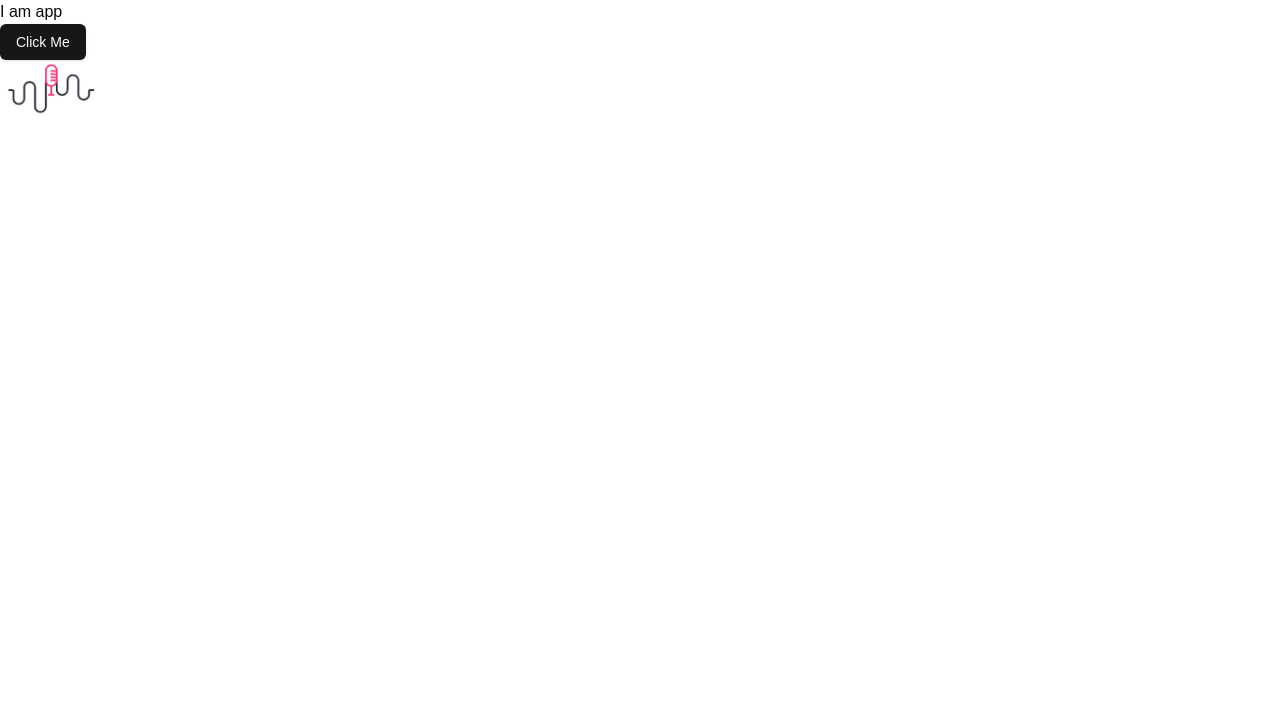
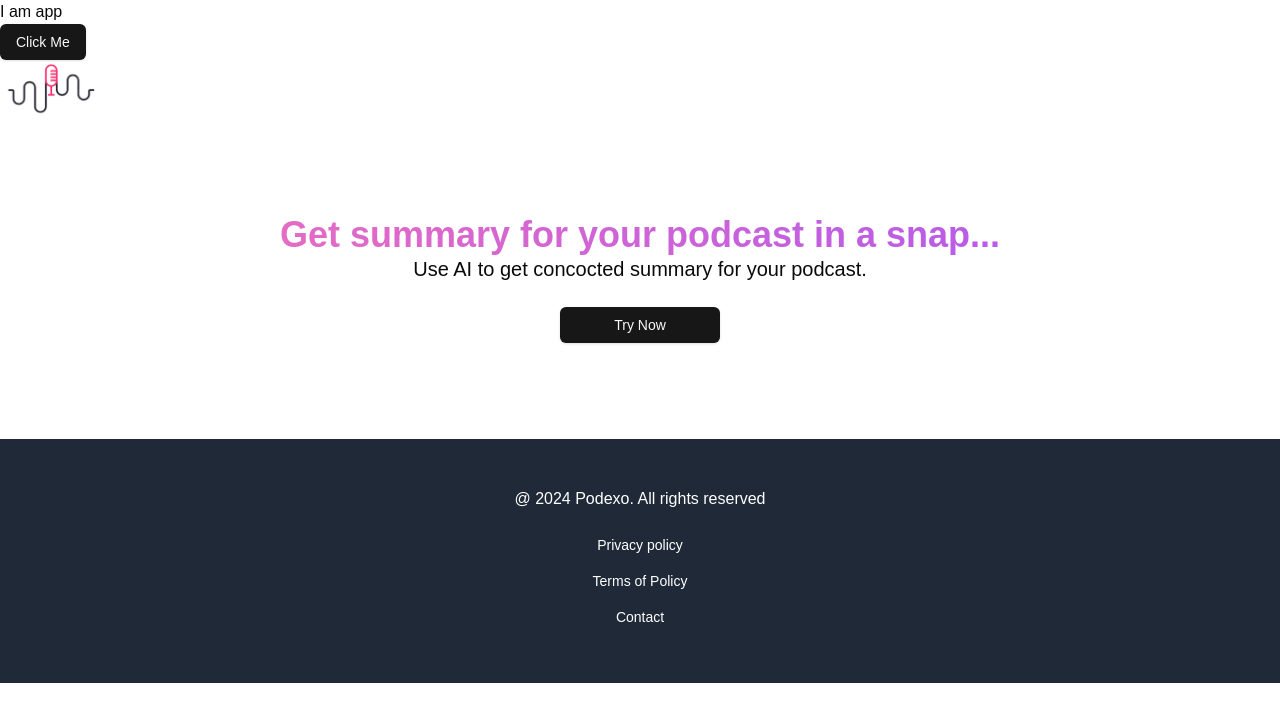
Before and after one commit to Aviral0702/Podexo, a Next.js app: page / in a window 1280 px wide. Shown: the top 722 px of the page. Built offline with nearby package versions, Linux system fonts and the light colour scheme.

Commit message:
Refactor layout and add HeroSection and Footer components

```diff
--- a/src/app/layout.tsx
+++ b/src/app/layout.tsx
@@ -29,10 +29,7 @@ export default function RootLayout({
       <body
         className={`${geistSans.variable} ${geistMono.variable} antialiased`}
       >
-        <SessionProvider>
-          {children}
-        </SessionProvider>
-
+        <SessionProvider>{children}</SessionProvider>
       </body>
     </html>
   );
--- a/src/app/page.tsx
+++ b/src/app/page.tsx
@@ -1,15 +1,19 @@
-import React from 'react'
-import { Button } from '@/components/ui/button'
-import Image from 'next/image'
-import ig from './../../public/Logo.png'
+import React from "react";
+import { Button } from "@/components/ui/button";
+import Image from "next/image";
+import ig from "./../../public/Logo.png";
+import HeroSection from "@/components/landing/HeroSection";
+import Footer from "@/components/landing/Footer";
 function App() {
   return (
     <>
-    <div>I am app</div>
-    <Button>Click Me</Button>
-    <Image src={ig} alt="logo" width={100} height={100} />
+      <div>I am app</div>
+      <Button>Click Me</Button>
+      <Image src={ig} alt="logo" width={100} height={100} />
+      <HeroSection />
+      <Footer />
     </>
-  )
+  );
 }
 
-export default App
+export default App;
--- /dev/null
+++ b/src/components/landing/Footer.tsx
@@ -0,0 +1,29 @@
+import React from "react";
+import { Button } from "../ui/button";
+
+function Footer() {
+  return (
+    <footer className="bg-gray-800 text-white py-12">
+      <div className="container mx-auto text-center">
+        <p className="mb-4">@ 2024 Podexo. All rights reserved</p>
+        <div className="flex justify-center space-x-4">
+          <Button variant="link" className="text-white">
+            Privacy policy
+          </Button>
+        </div>
+        <div>
+          <Button variant="link" className="text-white">
+            Terms of Policy
+          </Button>
+        </div>
+        <div>
+          <Button variant="link" className="text-white">
+            Contact
+          </Button>
+        </div>
+      </div>
+    </footer>
+  );
+}
+
+export default Footer;
--- a/src/middleware.ts
+++ b/src/middleware.ts
@@ -1,3 +1,3 @@
-export {default} from "next-auth/middleware";
+export { default } from "next-auth/middleware";
 
-export const config = {matcher: ["/dashboard"]};
+export const config = { matcher: ["/dashboard"] };
--- a/src/providers/SessionProvider.tsx
+++ b/src/providers/SessionProvider.tsx
@@ -3,9 +3,9 @@ import React from "react";
 import { SessionProvider as NextAuthSessionProvider } from "next-auth/react";
 
 interface props {
-    children?: React.ReactNode;
+  children?: React.ReactNode;
 }
 
-export default function SessionProvider({children}:props){
-    return <NextAuthSessionProvider>{children}</NextAuthSessionProvider>
+export default function SessionProvider({ children }: props) {
+  return <NextAuthSessionProvider>{children}</NextAuthSessionProvider>;
 }
```
Also changed, not shown: src/components/landing/HeroSection.tsx (indentation only).
